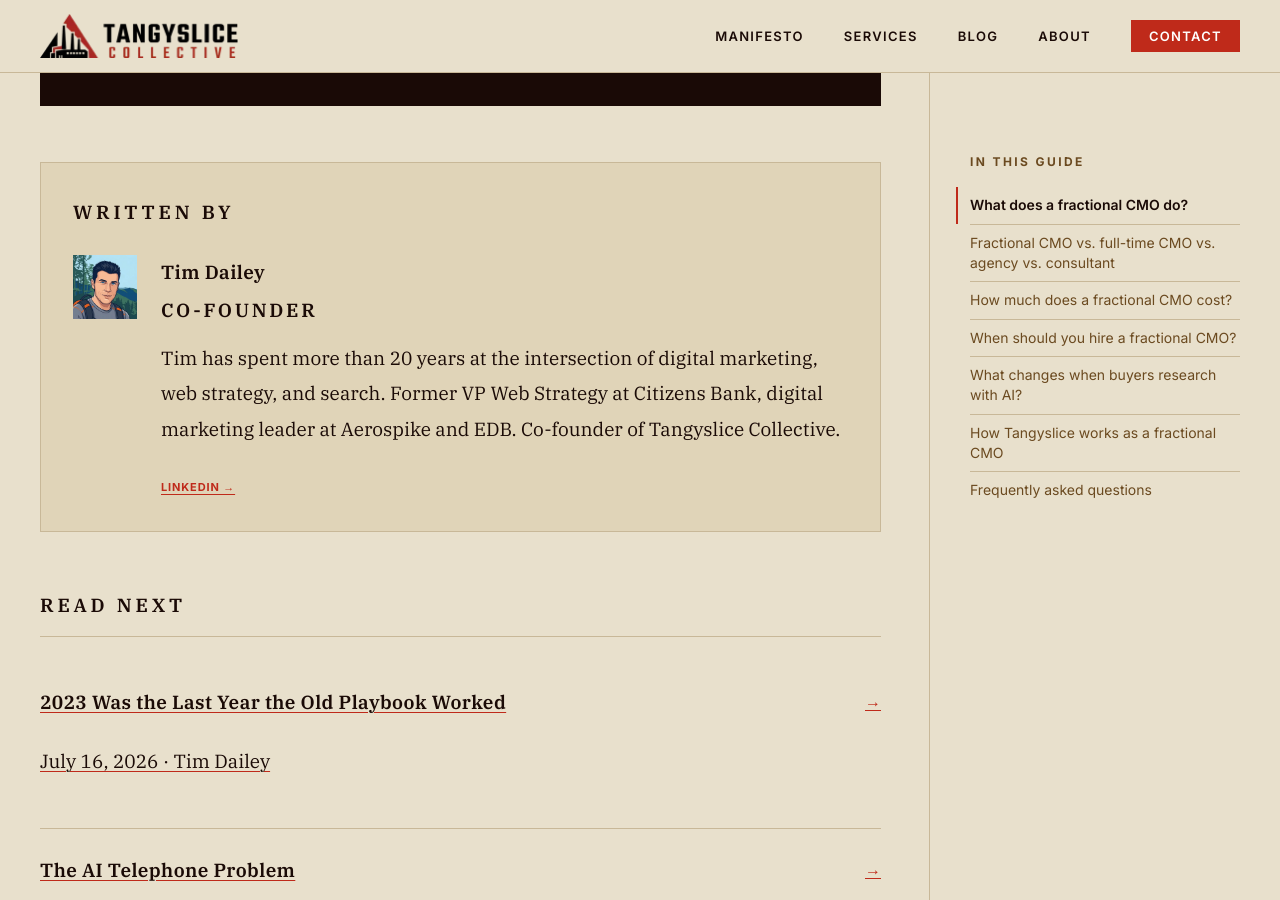
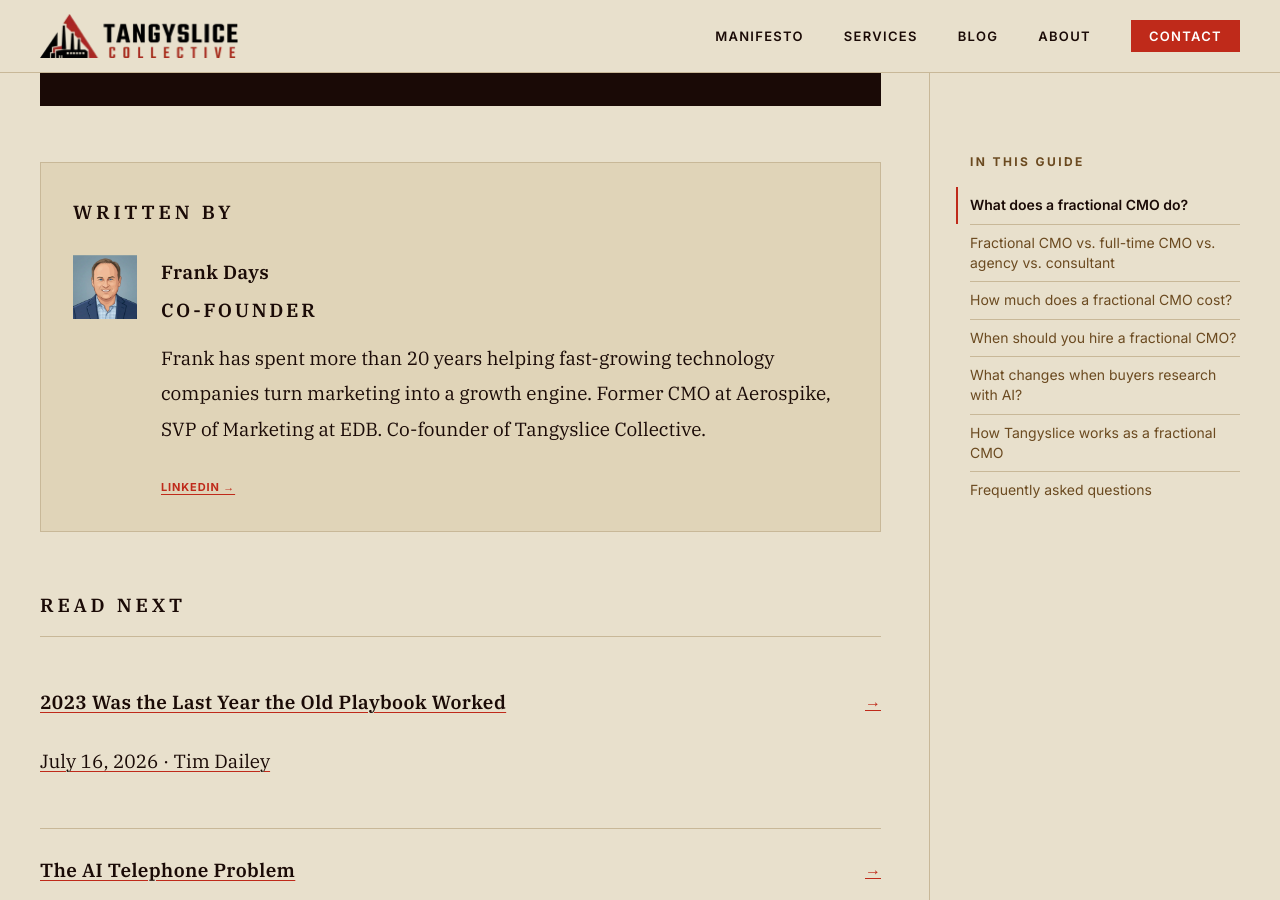
Before and after one commit to timdailey/tangyslice, a Jekyll site: the page built from fractional-cmo.md, in a window 1280 px wide and 900 px high, scrolled down 9132 px. Built offline with Jekyll 4.4.1, drawn with Linux system fonts in a browser that asks for light colours; comment, search, counter and statistics services are not loaded.

Commit message:
Set Frank Days as author of the fractional CMO guide
Co-Authored-By: Claude Opus 5.5 <noreply@anthropic.com>
Claude-Session: https://claude.ai/code/session_01XNGAoBx3Nz1cJEtW9uvzwa

```diff
--- a/fractional-cmo.md
+++ b/fractional-cmo.md
@@ -11,7 +11,7 @@ toc_label: "In this guide"
 category: "Guide"
 date: 2026-11-24
 last_modified_at: 2026-11-24
-author: tim-dailey
+author: frank-days
 read_time: 9
 cta_title: "Need a fractional CMO who builds, not just advises?"
 cta_body: "We work with lean B2B tech teams that need senior marketing leadership and AI-era systems they own. Let's find out if there's a fit."
```
